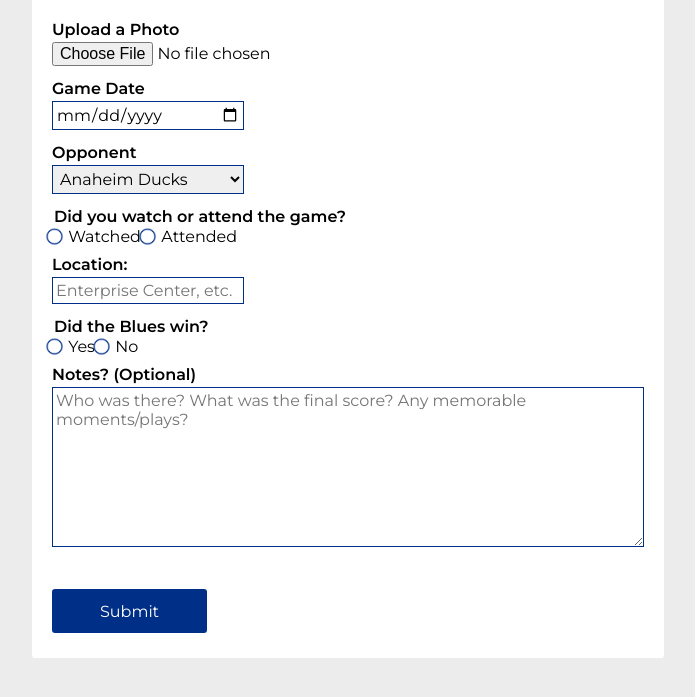
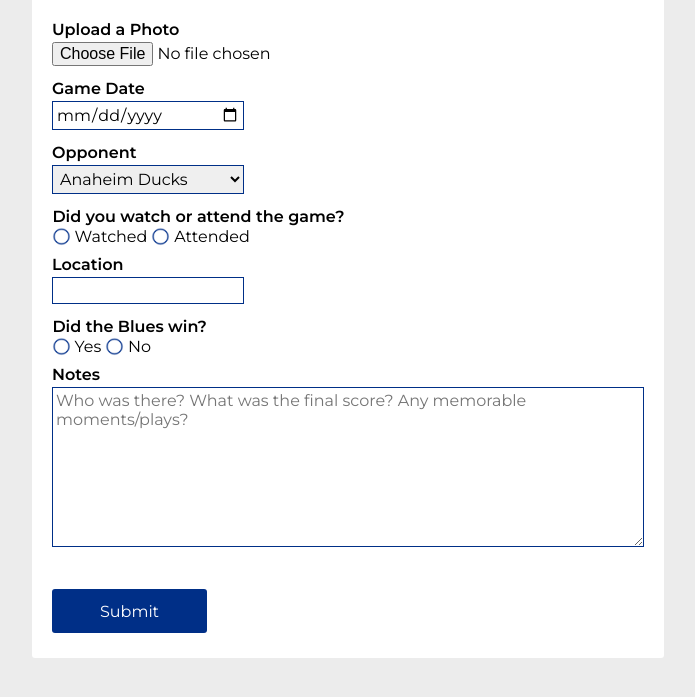
Before and after one commit to andyarendt/gtlog, a plain HTML site: page index.html in a window 1280 px wide. Shown: the part 103-800 px from the top of the page, without its empty margins (292-987 px from the left). Drawn offline with Linux system fonts and the light colour scheme.

Commit message:
update styles.css

```diff
--- a/index.html
+++ b/index.html
@@ -54,13 +54,13 @@
                     <input type="radio" name="watchattend" id="watch" value="watch"><label for="attend">Watched</label>
                     <input type="radio" name="watchattend" id="attend" value="attend"><label for="attend">Attended</label>
                 </fieldset>
-                <label for="location">Location:</label><input type="text" name="location" id="location" placeholder="Enterprise Center, etc." required aria-required="true">
+                <label for="location">Location</label><input type="text" name="location" id="location" required aria-required="true">
                 <fieldset required aria-required="true">
                     <legend>Did the Blues win?</legend>
                     <input type="radio" name="outcome" id="yes" value="yes"><label for="attend">Yes</label>
                     <input type="radio" name="outcome" id="no" value="no"><label for="attend">No</label>
                 </fieldset>
-                <label for="notes">Notes? (Optional)</label><textarea name="notes" id="notes" placeholder="Who was there? What was the final score? Any memorable moments/plays?"></textarea><br>
+                <label for="notes">Notes</label><textarea name="notes" id="notes" placeholder="Who was there? What was the final score? Any memorable moments/plays?"></textarea><br>
         </form>
         <input type="submit">
         </div>
--- a/styles.css
+++ b/styles.css
@@ -47,6 +47,7 @@ fieldset {
 }
 legend {
     font-weight: 600;
+    margin-left: -.1em;
 }
 input[type="date"], input[type="text"], select, textarea {
     width: 12em;
@@ -57,18 +58,18 @@ input[type="radio"] {
     opacity: 0;
 }
 input[type="radio"] + label {
-    display: inline;
+    display: inline-block;
     font-weight: 400;
     background: url(images/radioem.png) left center no-repeat;
     background-size: 1.3em 1.3em;
     padding-left: 1.5em;
-    margin-left: -1.3em;
+    margin-left: -0.9em;
 }
 input[type="radio"]:checked + label {
     background: url(images/radiofill.png) left center no-repeat;
     background-size: 1.3em 1.3em;
     padding-left: 1.5em;
-    margin-left: -1.3em;
+    margin-left: -0.9em;
 }
 input[type="radio"]:focus + label {
     border: 2px solid blue;
```
